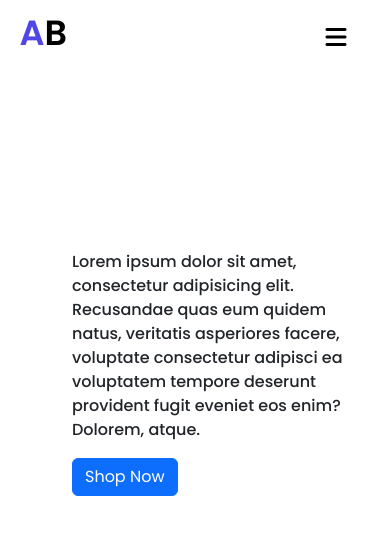
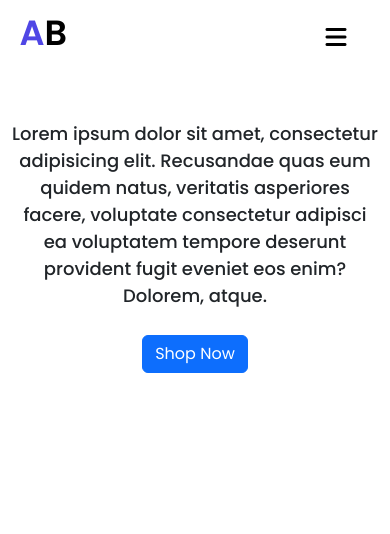
Before and after one commit to YoussefLMT/E-commerce-Frontend-Vue, a Vue app: page / in a window 390 px wide. Shown: the top 534 px of the page. Built offline with nearby package versions, Linux system fonts and the light colour scheme.

Commit message:
add media query

```diff
--- a/src/views/HomeView.vue
+++ b/src/views/HomeView.vue
@@ -51,7 +51,20 @@ export default {
     font-weight: 500;
 }
 
-.home-content .txt {
-    color: #4F46E5;
+@media only screen and (max-width: 800px) {
+
+    .home-content {
+        margin-top: 120px;
+        margin-left: 0px;
+        text-align: center;
+    }
+
+    .home-content p {
+        font-size: 18px;
+    }
+
+    .btn {
+        margin-top: 10px;
+    }
 }
 </style>
```
